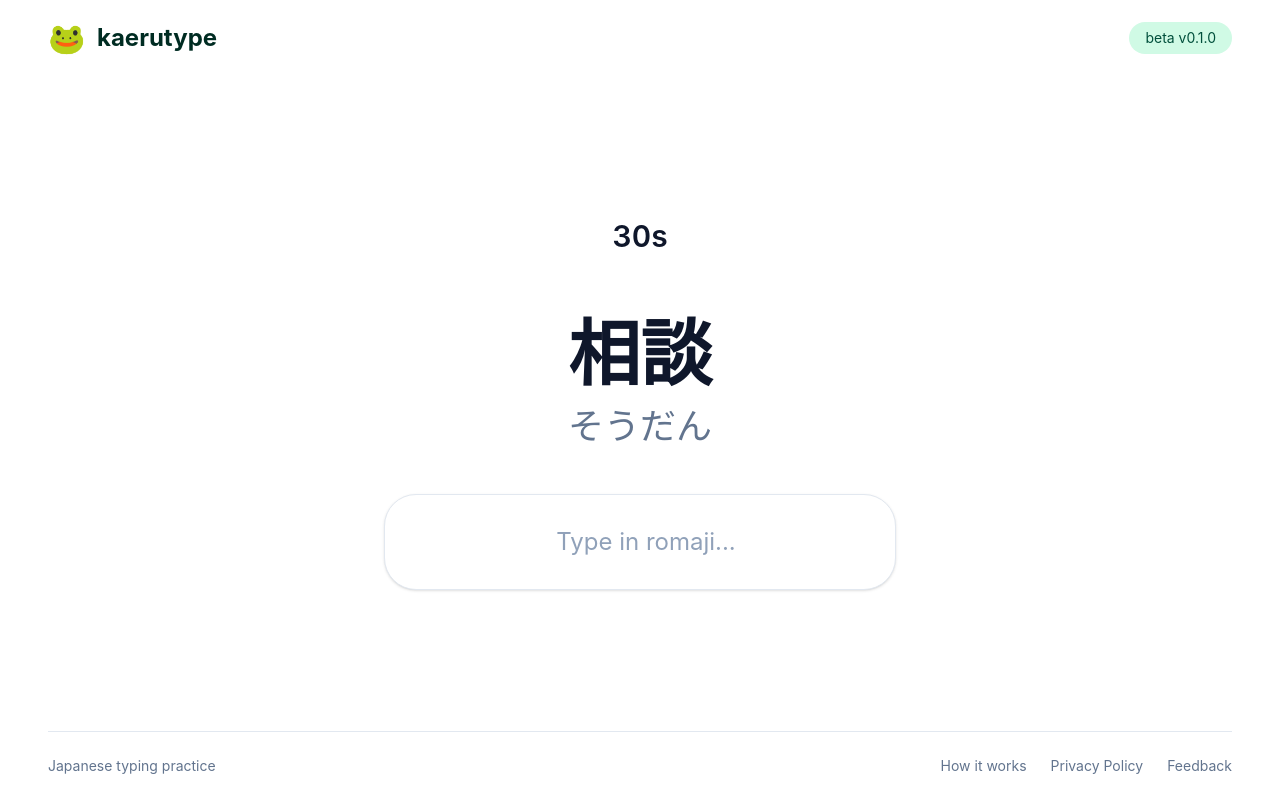
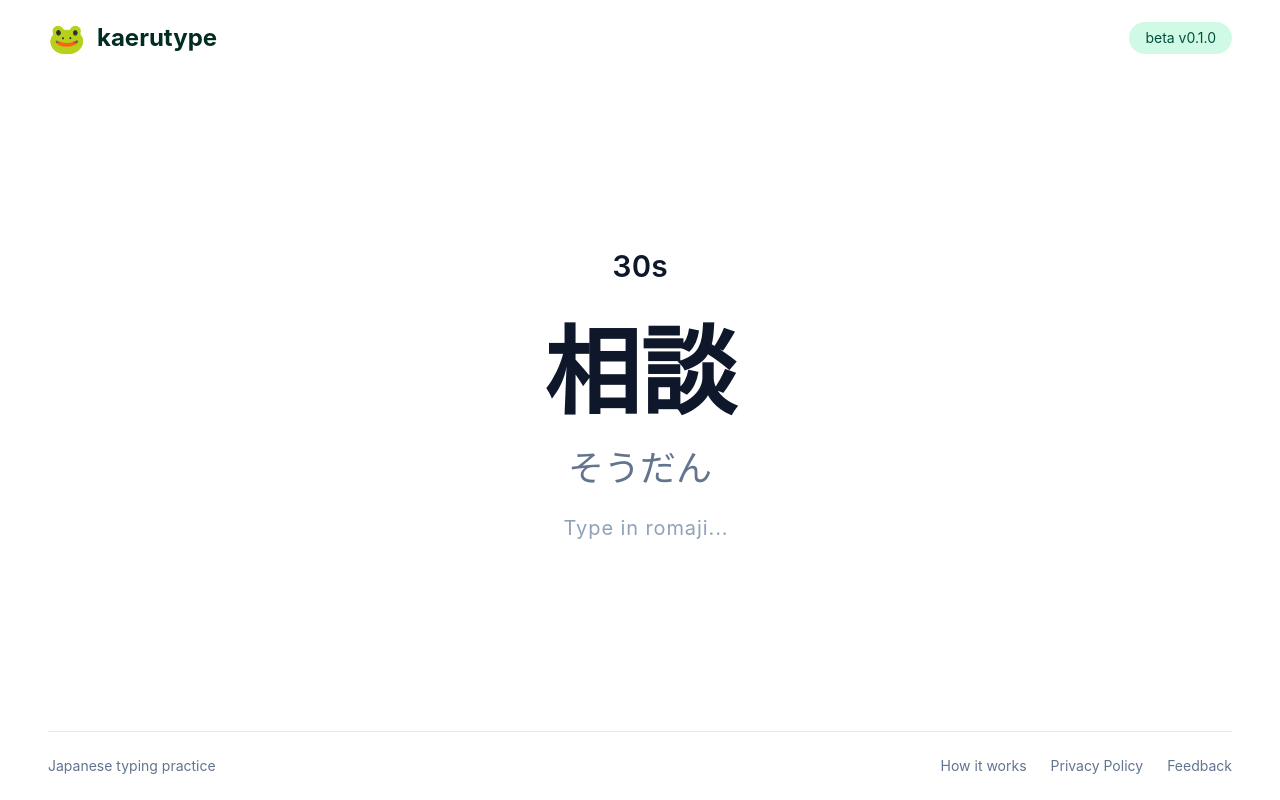
Before and after one commit to surla/kaerutype, a React (Vite) app in the folder apps/web/: page / in a window 1280 px wide. Built offline with nearby package versions, Linux system fonts and the light colour scheme; no server answers.

Commit message:
style(typing): remove the typing field border and tighten the spacing

```diff
--- a/apps/web/src/features/typing/typing-field.tsx
+++ b/apps/web/src/features/typing/typing-field.tsx
@@ -18,9 +18,9 @@ export function TypingField() {
       <div
         role="status"
         aria-label="Typing progress"
-        className={`flex min-h-20 w-full max-w-lg items-center justify-center rounded-4xl border bg-white px-6 text-2xl shadow-sm transition-colors duration-150 sm:min-h-24 ${isComplete ? 'border-green-500' : 'border-slate-200'}`}
+        className={'flex min-h-16 w-full items-center justify-center px-6'}
       >
-        <div className="flex min-w-0 items-center">
+        <div className="flex min-w-0 items-center font-mono text-3xl tracking-wide sm:text-4xl">
           <span className="text-green-500">{lockedRomaji}</span>
           <span className="text-neutral-500">{wordState.buffer}</span>
 
@@ -31,7 +31,9 @@ export function TypingField() {
             />
           )}
 
-          {isEmpty && <span className="ml-3 text-slate-400">Type in romaji...</span>}
+          {isEmpty && (
+            <span className="ml-3 font-sans text-xl text-slate-400">Type in romaji...</span>
+          )}
         </div>
       </div>
 
--- a/apps/web/src/features/typing/typing-game.tsx
+++ b/apps/web/src/features/typing/typing-game.tsx
@@ -25,14 +25,13 @@ export function TypingGame() {
   }, [wordState, nextWord])
 
   return (
-    <div className="flex w-full max-w-2xl flex-col items-center">
+    <div className="flex flex-col items-center gap-10">
       <Timer />
 
-      <div className="mt-16 mb-12">
+      <div className="flex w-full flex-col items-center gap-2">
         <WordDisplay text={currentWord?.word ?? ''} />
+        <TypingField />
       </div>
-
-      <TypingField />
     </div>
   )
 }
--- a/apps/web/src/features/typing/word-display.tsx
+++ b/apps/web/src/features/typing/word-display.tsx
@@ -13,9 +13,9 @@ export function WordDisplay({ text }: WordDisplayProps) {
   const isComplete = isWordComplete(wordState)
 
   return (
-    <div className="flex flex-col items-center gap-4 text-center">
+    <div className="flex flex-col items-center gap-7 text-center">
       <p
-        className={`text-6xl font-semibold sm:text-7xl ${isComplete ? 'text-green-500' : 'text-slate-900'}`}
+        className={`text-7xl font-semibold sm:text-8xl ${isComplete ? 'text-green-500' : 'text-slate-900'}`}
       >
         {text}
       </p>
```
